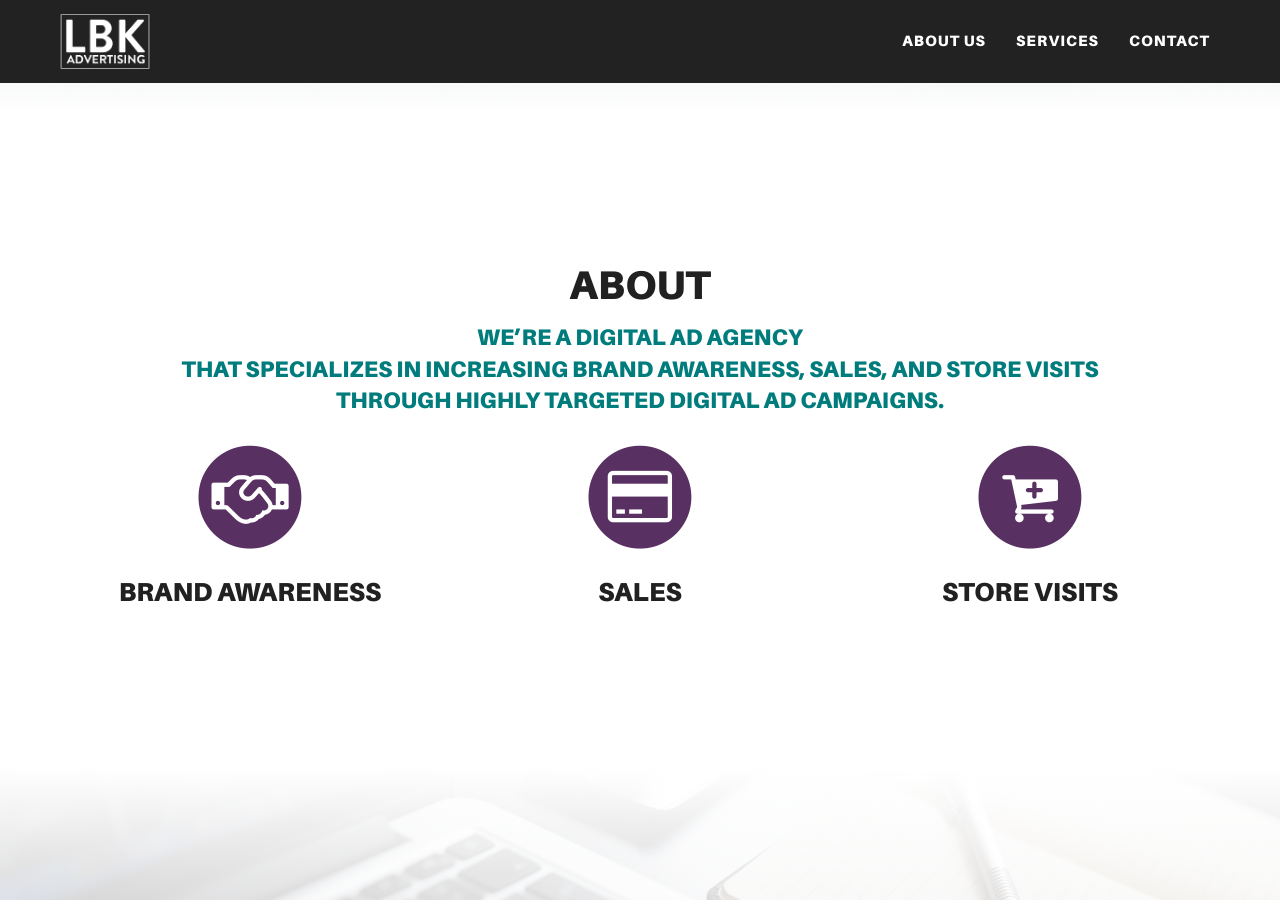
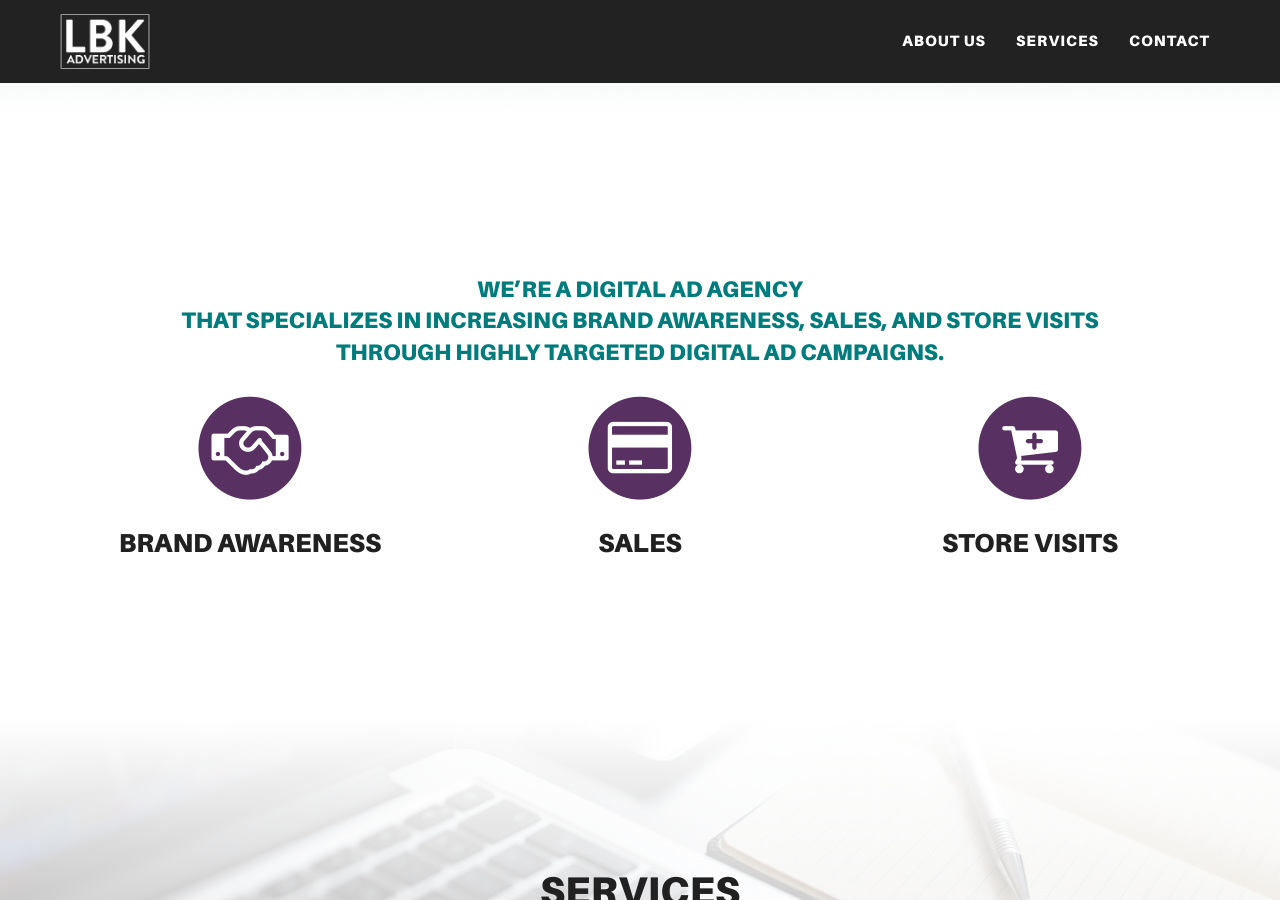
Before and after one commit to joeputnam/lbk, a Jekyll site: the page built from index.html, in a window 1280 px wide and 900 px high, scrolled down 788 px. Built offline with Jekyll 4.4.1, drawn with Linux system fonts in a browser that asks for light colours.

Commit message:
about remove

```diff
--- a/_includes/about.html
+++ b/_includes/about.html
@@ -4,7 +4,7 @@
 		<div class="container">
 			<div class="row">
 				<div class="col-lg-12 text-center">
-										<h2 class="section-heading">About</h2>
+<!--										<h2 class="section-heading">About</h2>-->
 					<h4 class="lead section-subheading text-muted">We’re a digital ad agency <br>that specializes in increasing brand awareness,
         	sales, and store visits <br> through highly targeted digital ad campaigns.
         	</h4>
```
